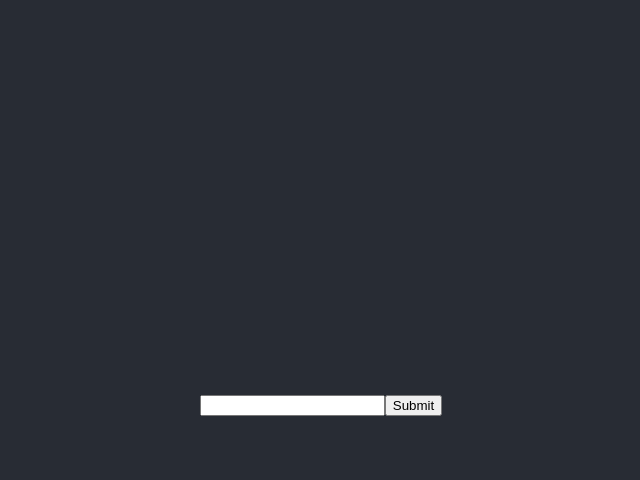
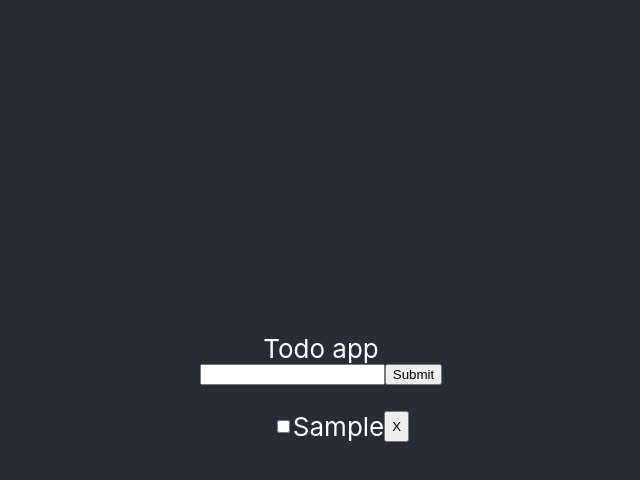
Before and after one commit to tinasc/todo-list, a React (Create React App) app: page / in a window 1280 px wide. Both pictures are taken after typing "Sample" into the empty fields and a click on the button "Submit". Shown: the top 480 px of the page, without its empty margins (319-959 px from the left). Built offline with nearby package versions, Linux system fonts and the light colour scheme.

Commit message:
addTodo and checkbox

```diff
--- a/package.json
+++ b/package.json
@@ -8,7 +8,9 @@
     "@testing-library/user-event": "^7.1.2",
     "react": "^16.13.1",
     "react-dom": "^16.13.1",
-    "react-scripts": "3.4.3"
+    "react-scripts": "3.4.3",
+    "react-uuid": "^1.0.2",
+    "uuid": "^8.3.0"
   },
   "scripts": {
     "start": "react-scripts start",
--- a/src/App.css
+++ b/src/App.css
@@ -1,6 +1,20 @@
 .App {
   text-align: center;
 }
+
+.todo-form {
+  display: flex;
+  flex-direction: row;
+  align-items: center;
+}
+
+li {
+  text-align: initial;
+}
+
+.todo-checkbox{
+   display: flex;
+  }
 
 .App-logo {
   height: 40vmin;
--- a/src/App.js
+++ b/src/App.js
@@ -1,14 +1,21 @@
 import React,{useState} from 'react';
 import TodoForm from './components/TodoForm';
+import TodoList from './components/TodoList';
 import './App.css';
 
 function App() {
   const [todos, setTodos] = useState([]);
 
+  function addTodo(todo) {
+    setTodos([todo, ...todos]);
+  }
+
   return (
     <div className="App">
       <header className="App-header">
-       <TodoForm/>
+        Todo app
+       <TodoForm addTodo={addTodo}/>
+       <TodoList todos={todos}/>
       </header>
     </div>
   );
--- a/src/components/Todo.js
+++ b/src/components/Todo.js
@@ -1,12 +1,12 @@
-import React from 'react'
+import React from 'react';
 
-function Todo() {
+function Todo({todo}) {
     return (
-        <ul>
-            {todos.map( todo =>(
-                <Todo />
-            ))}
-        </ul>
+        <div className="todo-checkbox">
+            <input type="checkbox"/>
+                {todo.task}
+            <button>X</button>
+        </div>
     );
 }
 
--- a/src/components/TodoForm.js
+++ b/src/components/TodoForm.js
@@ -1,7 +1,8 @@
 import React, {useState} from 'react';
+import { v4 as uuidv4 } from 'uuid';
 
 
-function TodoForm(addForm) {
+function TodoForm({addTodo}) {
     const [todo, setTodo] = useState({
         id: "",
         task: "",
@@ -14,6 +15,7 @@ function TodoForm(addForm) {
       function handleSubmit(e) {
         e.preventDefault();
         if (todo.task.trim()) {
+          addTodo({ ...todo, id: uuidv4() });
           setTodo({ ...todo, task: "" });
         }
       }
--- a/src/components/TodoList.js
+++ b/src/components/TodoList.js
@@ -1,6 +1,7 @@
 import React from 'react'
+import Todo from "./Todo";
 
-function TodoList() {
+function TodoList({todos}) {
     return (
         <ul>
             {todos.map( todo =>(
```
Also changed, not shown: 1 other file (tests, documents, lock files or other folders).
